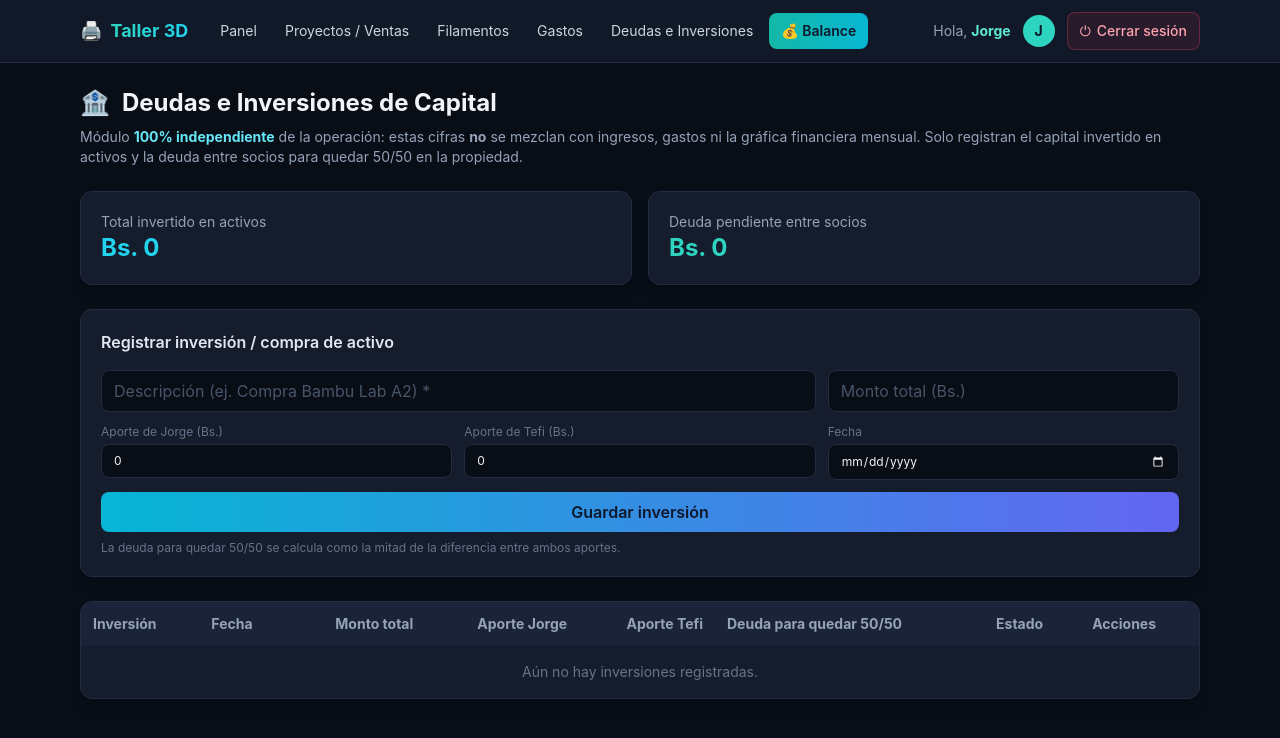
After one commit to JorgeEstrada1/cocotef, a Flask app: page /inversiones in a window 1280 px wide. The commit adds this page. Shown: the top 738 px of the page. Run offline with Flask 3, Linux system fonts and the light colour scheme; a user stored in the database is signed in; some libraries are stand-ins or nearby versions.

Commit message:
feat: moneda Bs., liquidación entre socios y módulo Deudas/Inversiones (v1.5)
1) Moneda a Bolivianos (Bs.) en toda la app: filtro money, gráfica Chart.js,
   exports CSV y placeholders de formularios.
2) Balance: botón "🤝 Saldar Cuentas / Registrar Pago a Socio" con modal de
   confirmación. Nuevo modelo Liquidacion registra la transferencia que deja el
   ajuste del mes en Bs. 0; afecta solo el "en mano" de cada socio, nunca
   ingresos, gastos ni ganancia neta.
3) Módulo independiente Deudas e Inversiones (modelo Inversion): descripcion,
   monto_total, aporte_jorge, aporte_tefi, deuda_pendiente, estado y fecha.
   Calcula la deuda para quedar 50/50, muestra deudor/acreedor y permite abonar
   hasta saldar. 100% aislado de la caja operativa y la gráfica financiera.
4) Nueva pestaña "Deudas e Inversiones" en la nav. Tablas creadas por
   create_all() sin afectar las existentes. Paleta Dark Premium.

Co-Authored-By: Claude Opus 4.8 (1M context) <noreply@anthropic.com>

```diff
--- a/app.py
+++ b/app.py
@@ -21,7 +21,8 @@ from flask_bcrypt import Bcrypt
 from sqlalchemy import extract, inspect, text
 
 from config import Config
-from models import db, User, Filamento, Proyecto, Venta, Gasto
+from models import (db, User, Filamento, Proyecto, Venta, Gasto,
+                    Liquidacion, Inversion)
 
 MESES = ["", "Enero", "Febrero", "Marzo", "Abril", "Mayo", "Junio",
          "Julio", "Agosto", "Septiembre", "Octubre", "Noviembre", "Diciembre"]
@@ -201,6 +202,13 @@ def calcular_balance(anio=None, mes=None):
                        extract("month", Gasto.fecha) == mes)
     proyectos, gastos = pq.all(), gq.all()
 
+    # Liquidaciones (transferencias entre socios) del mismo periodo. NO son
+    # ingresos ni gastos: solo reacomodan el efectivo en mano de cada socio.
+    lq = Liquidacion.query
+    if anio and mes:
+        lq = lq.filter(Liquidacion.anio == anio, Liquidacion.mes == mes)
+    liquidaciones = lq.all()
+
     # Solo cuentan los pedidos entregados o cancelados en su totalidad
     total_ingresos = sum(p.ingreso_reconocido for p in proyectos)
     total_gastos = sum(g.monto for g in gastos)
@@ -213,16 +221,34 @@ def calcular_balance(anio=None, mes=None):
     for u in usuarios:
         cobrado = sum(p.ingreso_reconocido for p in proyectos if p.usuario_id == u.id)
         aporte = sum(g.monto for g in gastos if g.usuario_id == u.id)
-        en_mano = cobrado - aporte
+        # Efecto de las liquidaciones ya registradas: recibió suma, pagó resta
+        recibido = sum(l.monto for l in liquidaciones if l.receptor_id == u.id)
+        pagado = sum(l.monto for l in liquidaciones if l.pagador_id == u.id)
+        en_mano = cobrado - aporte + recibido - pagado
         ajuste = parte_justa - en_mano
         balance_socios.append({
             "usuario": u,
             "cobrado": cobrado,
             "aporte": aporte,
+            "liquidado": recibido - pagado,
             "en_mano": en_mano,
             "parte_justa": parte_justa,
             "ajuste": ajuste,
         })
+
+    # Sugerencia para 'quedar a mano': quien tiene de más le paga a quien tiene
+    # de menos, por el monto exacto del ajuste. None si ya están parejos.
+    liquidacion_sugerida = None
+    if balance_socios:
+        receptor = max(balance_socios, key=lambda s: s["ajuste"])   # ajuste > 0 → le deben
+        pagador = min(balance_socios, key=lambda s: s["ajuste"])    # ajuste < 0 → debe
+        monto = round(min(receptor["ajuste"], -pagador["ajuste"]), 2)
+        if receptor["usuario"].id != pagador["usuario"].id and monto > 0.5:
+            liquidacion_sugerida = {
+                "pagador": pagador["usuario"],
+                "receptor": receptor["usuario"],
+                "monto": monto,
+            }
 
     return {
         "total_ingresos": total_ingresos,
@@ -230,6 +256,7 @@ def calcular_balance(anio=None, mes=None):
         "ganancia_neta": ganancia_neta,
         "parte_justa": parte_justa,
         "socios": balance_socios,
+        "liquidacion_sugerida": liquidacion_sugerida,
     }
 
 
@@ -682,10 +709,10 @@ def registrar_rutas(app):
         rows = [[
             v.fecha, v.descripcion or "", v.metodo_pago,
             v.usuario.nombre if v.usuario else "",
-            v.proyecto.nombre if v.proyecto else "", v.monto
+            v.proyecto.nombre if v.proyecto else "", f"Bs. {v.monto:,.2f}"
         ] for v in filas]
         return _csv_response(f"ventas_{per['periodo']}.csv",
-                             ["Fecha", "Descripción", "Método", "Cobró", "Proyecto", "Monto"],
+                             ["Fecha", "Descripción", "Método", "Cobró", "Proyecto", "Monto (Bs.)"],
                              rows)
 
     # ---------- Gastos ----------
@@ -756,10 +783,10 @@ def registrar_rutas(app):
             .order_by(Gasto.fecha.asc(), Gasto.id.asc()).all()
         rows = [[
             g.fecha, g.categoria, g.descripcion or "",
-            g.usuario.nombre if g.usuario else "", g.monto
+            g.usuario.nombre if g.usuario else "", f"Bs. {g.monto:,.2f}"
         ] for g in filas]
         return _csv_response(f"gastos_{per['periodo']}.csv",
-                             ["Fecha", "Categoría", "Descripción", "Pagó", "Monto"],
+                             ["Fecha", "Categoría", "Descripción", "Pagó", "Monto (Bs.)"],
                              rows)
 
     # ---------- Balance / Reparto ----------
@@ -770,13 +797,99 @@ def registrar_rutas(app):
         return render_template("balance.html",
                                bal=calcular_balance(per["anio"], per["mes"]), per=per)
 
-    # Filtro para formatear plata en las plantillas
+    @app.route("/balance/liquidar", methods=["POST"])
+    @login_required
+    def liquidar_balance():
+        """
+        Registra la transferencia entre socios que deja el ajuste del mes en Bs. 0.
+        Recalcula el ajuste en el servidor (no confía en el cliente) y crea la
+        Liquidacion correspondiente. No toca ingresos ni gastos.
+        """
+        anio, mes = parse_periodo(request.form.get("periodo"))
+        bal = calcular_balance(anio, mes)
+        sug = bal.get("liquidacion_sugerida")
+        if not sug:
+            flash("Las cuentas de este mes ya están a mano.", "ok")
+            return redirect(url_for("balance", periodo=periodo_str(anio, mes)))
+        db.session.add(Liquidacion(
+            anio=anio, mes=mes, fecha=date.today(), monto=sug["monto"],
+            pagador_id=sug["pagador"].id, receptor_id=sug["receptor"].id,
+        ))
+        db.session.commit()
+        flash(f"{sug['pagador'].nombre} le pagó "
+              f"Bs. {sug['monto']:,.0f} a {sug['receptor'].nombre}. "
+              f"Cuentas saldadas ✔", "ok")
+        return redirect(url_for("balance", periodo=periodo_str(anio, mes)))
+
+    # ---------- Deudas e Inversiones de Capital (módulo independiente) ----------
+    @app.route("/inversiones")
+    @login_required
+    def inversiones():
+        lista = Inversion.query.order_by(Inversion.fecha.desc(), Inversion.id.desc()).all()
+        total_activos = sum(i.monto_total or 0 for i in lista)
+        deuda_abierta = sum(i.deuda_pendiente or 0 for i in lista if i.estado == "Pendiente")
+        return render_template("inversiones.html", inversiones=lista,
+                               total_activos=total_activos, deuda_abierta=deuda_abierta,
+                               estados=Inversion.ESTADOS)
+
+    @app.route("/inversiones/nueva", methods=["POST"])
+    @login_required
+    def nueva_inversion():
+        f = request.form
+        aporte_j = float(f.get("aporte_jorge") or 0)
+        aporte_t = float(f.get("aporte_tefi") or 0)
+        deuda = Inversion.deuda_inicial(aporte_j, aporte_t)
+        inv = Inversion(
+            descripcion=f.get("descripcion", "").strip(),
+            monto_total=float(f.get("monto_total") or 0),
+            aporte_jorge=aporte_j,
+            aporte_tefi=aporte_t,
+            deuda_pendiente=deuda,
+            estado="Saldada" if deuda <= 0 else "Pendiente",
+            fecha=_parse_fecha(f.get("fecha")),
+        )
+        if not inv.descripcion:
+            flash("La descripción de la inversión es obligatoria.", "error")
+        else:
+            db.session.add(inv)
+            db.session.commit()
+            flash("Inversión registrada.", "ok")
+        return redirect(url_for("inversiones"))
+
+    @app.route("/inversiones/<int:iid>/abono", methods=["POST"])
+    @login_required
+    def abonar_inversion(iid):
+        inv = Inversion.query.get_or_404(iid)
+        monto = float(request.form.get("monto") or 0)
+        if monto <= 0:
+            flash("El abono debe ser mayor a 0.", "error")
+            return redirect(url_for("inversiones"))
+        inv.deuda_pendiente = round(max((inv.deuda_pendiente or 0) - monto, 0.0), 2)
+        if inv.deuda_pendiente <= 0:
+            inv.deuda_pendiente = 0.0
+            inv.estado = "Saldada"
+            flash(f"Deuda de «{inv.descripcion}» saldada por completo ✔", "ok")
+        else:
+            flash(f"Abono de Bs. {monto:,.0f} registrado. "
+                  f"Saldo restante: Bs. {inv.deuda_pendiente:,.0f}.", "ok")
+        db.session.commit()
+        return redirect(url_for("inversiones"))
+
+    @app.route("/inversiones/<int:iid>/eliminar", methods=["POST"])
+    @login_required
+    def eliminar_inversion(iid):
+        db.session.delete(Inversion.query.get_or_404(iid))
+        db.session.commit()
+        flash("Inversión eliminada.", "ok")
+        return redirect(url_for("inversiones"))
+
+    # Filtro para formatear plata en las plantillas (moneda: Bolivianos)
     @app.template_filter("money")
     def money(v):
         try:
-            return "${:,.0f}".format(float(v or 0))
+            return "Bs. {:,.0f}".format(float(v or 0))
         except (ValueError, TypeError):
-            return "$0"
+            return "Bs. 0"
 
 
 app = crear_app()
--- a/templates/base.html
+++ b/templates/base.html
@@ -55,6 +55,7 @@
         {% endif %}
       </a>
       <a href="{{ url_for('gastos') }}" class="{{ item }}">Gastos</a>
+      <a href="{{ url_for('inversiones') }}" class="{{ item }}">Deudas e Inversiones</a>
       <a href="{{ url_for('balance') }}"
          class="{{ item }} bg-gradient-to-r from-teal-500 to-cyan-500 !text-slate-900 font-semibold hover:opacity-90">
         💰 Balance
--- a/templates/dashboard.html
+++ b/templates/dashboard.html
@@ -208,14 +208,14 @@
       plugins: {
         legend: { display: false },
         tooltip: {
-          callbacks: { label: (c) => "$" + c.parsed.y.toLocaleString("es-CO") }
+          callbacks: { label: (c) => "Bs. " + c.parsed.y.toLocaleString("es-CO") }
         }
       },
       scales: {
         y: {
           beginAtZero: true,
           grid: { color: "#232c42" },
-          ticks: { color: "#94a3b8", callback: (v) => "$" + v.toLocaleString("es-CO") }
+          ticks: { color: "#94a3b8", callback: (v) => "Bs. " + v.toLocaleString("es-CO") }
         },
         x: {
           grid: { display: false },
--- a/templates/editar_proyecto.html
+++ b/templates/editar_proyecto.html
@@ -86,11 +86,11 @@
       </select>
     </label>
     <label class="block">
-      <span class="text-sm text-slate-400">Precio total ($)</span>
+      <span class="text-sm text-slate-400">Precio total (Bs.)</span>
       <input name="precio_total" type="number" step="0.01" min="0" value="{{ p.precio_total or 0 }}" class="{{ inp }}">
     </label>
     <label class="block">
-      <span class="text-sm text-slate-400">Adelanto cobrado ($)</span>
+      <span class="text-sm text-slate-400">Adelanto cobrado (Bs.)</span>
       <input name="adelanto" type="number" step="0.01" min="0" value="{{ p.adelanto or 0 }}" class="{{ inp }}">
     </label>
     <div class="md:col-span-2 bg-cardh border border-edge rounded-lg p-3 text-sm text-slate-300 space-y-1">
--- a/templates/filamentos.html
+++ b/templates/filamentos.html
@@ -11,7 +11,7 @@
         class="grid grid-cols-1 md:grid-cols-5 gap-3">
     <input name="tipo" placeholder="Tipo (PLA, PETG...)" required class="{{ inp }}">
     <input name="color" placeholder="Color" required class="{{ inp }}">
-    <input name="precio_rollo" type="number" step="0.01" placeholder="Precio del rollo ($)" required class="{{ inp }}">
+    <input name="precio_rollo" type="number" step="0.01" placeholder="Precio del rollo (Bs.)" required class="{{ inp }}">
     <input name="peso_rollo_g" type="number" step="1" value="1000" placeholder="Peso del rollo (g)" class="{{ inp }}">
     <input name="stock_minimo" type="number" step="1" value="200" placeholder="Stock mínimo (g)" class="{{ inp }}">
     <button class="md:col-span-5 bg-gradient-to-r from-teal-500 to-cyan-500 text-slate-900 font-semibold rounded-lg py-2 hover:opacity-90 transition">
@@ -36,7 +36,7 @@
         <td class="p-3 font-medium text-slate-200">{{ f.tipo }}</td>
         <td class="p-3 text-slate-300">{{ f.color }}</td>
         <td class="p-3 text-slate-300">{{ f.precio_rollo | money }}</td>
-        <td class="p-3 text-teal-400">${{ '%.2f' | format(f.precio_por_gramo) }}</td>
+        <td class="p-3 text-teal-400">Bs. {{ '%.2f' | format(f.precio_por_gramo) }}</td>
         <td class="p-3 {{ 'text-amber-300 font-semibold' if f.bajo_stock else 'text-slate-300' }}">
           {{ f.gramos_restantes | round | int }} g
           <span class="text-slate-600 text-xs">/ {{ f.peso_rollo_g | round | int }} g</span>
--- /dev/null
+++ b/templates/inversiones.html
@@ -0,0 +1,128 @@
+{% extends "base.html" %}
+{% block titulo %}Deudas e Inversiones{% endblock %}
+{% block contenido %}
+{% set inp = "bg-base border border-edge rounded-lg px-3 py-2 text-slate-100 placeholder-slate-600 focus:border-teal-400 focus:ring-2 focus:ring-teal-500/20 outline-none" %}
+
+<div class="flex items-center gap-3 mb-2">
+  <span class="text-2xl">🏦</span>
+  <h1 class="text-2xl font-bold text-slate-100">Deudas e Inversiones de Capital</h1>
+</div>
+<p class="text-sm text-slate-400 mb-6">
+  Módulo <b class="text-cyan-300">100% independiente</b> de la operación: estas cifras
+  <b>no</b> se mezclan con ingresos, gastos ni la gráfica financiera mensual. Solo registran
+  el capital invertido en activos y la deuda entre socios para quedar 50/50 en la propiedad.
+</p>
+
+<!-- Resumen -->
+<div class="grid grid-cols-1 sm:grid-cols-2 gap-4 mb-6">
+  <div class="bg-card border border-edge rounded-xl shadow-lg p-5">
+    <p class="text-sm text-slate-400">Total invertido en activos</p>
+    <p class="text-2xl font-bold text-cyan-400">{{ total_activos | money }}</p>
+  </div>
+  <div class="bg-card border border-edge rounded-xl shadow-lg p-5">
+    <p class="text-sm text-slate-400">Deuda pendiente entre socios</p>
+    <p class="text-2xl font-bold {{ 'text-amber-300' if deuda_abierta > 0 else 'text-teal-400' }}">
+      {{ deuda_abierta | money }}
+    </p>
+  </div>
+</div>
+
+<!-- Nueva inversión -->
+<div class="bg-card border border-edge rounded-xl shadow-lg p-5 mb-6">
+  <h2 class="font-semibold mb-4 text-slate-200">Registrar inversión / compra de activo</h2>
+  <form method="post" action="{{ url_for('nueva_inversion') }}"
+        class="grid grid-cols-1 md:grid-cols-3 gap-3">
+    <input name="descripcion" placeholder="Descripción (ej. Compra Bambu Lab A2) *" required
+           class="{{ inp }} md:col-span-2">
+    <input name="monto_total" type="number" step="0.01" min="0" placeholder="Monto total (Bs.)" class="{{ inp }}">
+    <label class="text-xs text-slate-500 flex flex-col gap-1">Aporte de Jorge (Bs.)
+      <input name="aporte_jorge" type="number" step="0.01" min="0" value="0" class="{{ inp }}">
+    </label>
+    <label class="text-xs text-slate-500 flex flex-col gap-1">Aporte de Tefi (Bs.)
+      <input name="aporte_tefi" type="number" step="0.01" min="0" value="0" class="{{ inp }}">
+    </label>
+    <label class="text-xs text-slate-500 flex flex-col gap-1">Fecha
+      <input name="fecha" type="date" class="{{ inp }}">
+    </label>
+    <button class="md:col-span-3 bg-gradient-to-r from-cyan-500 to-indigo-500 text-slate-900 font-semibold rounded-lg py-2 hover:opacity-90 transition">
+      Guardar inversión
+    </button>
+  </form>
+  <p class="text-xs text-slate-500 mt-2">
+    La deuda para quedar 50/50 se calcula como la mitad de la diferencia entre ambos aportes.
+  </p>
+</div>
+
+<!-- Tabla -->
+<div class="bg-card border border-edge rounded-xl shadow-lg overflow-x-auto">
+  <table class="w-full text-sm">
+    <thead class="bg-cardh text-slate-400 text-left">
+      <tr>
+        <th class="p-3">Inversión</th>
+        <th class="p-3">Fecha</th>
+        <th class="p-3 text-right">Monto total</th>
+        <th class="p-3 text-right">Aporte Jorge</th>
+        <th class="p-3 text-right">Aporte Tefi</th>
+        <th class="p-3">Deuda para quedar 50/50</th>
+        <th class="p-3">Estado</th>
+        <th class="p-3">Acciones</th>
+      </tr>
+    </thead>
+    <tbody>
+      {% for i in inversiones %}
+      <tr class="border-t border-edge hover:bg-cardh/50">
+        <td class="p-3 font-medium text-slate-200">{{ i.descripcion }}</td>
+        <td class="p-3 text-slate-400">{{ i.fecha.strftime('%d/%m/%Y') if i.fecha else '—' }}</td>
+        <td class="p-3 text-right text-cyan-300">{{ i.monto_total | money }}</td>
+        <td class="p-3 text-right text-slate-300">{{ i.aporte_jorge | money }}</td>
+        <td class="p-3 text-right text-slate-300">{{ i.aporte_tefi | money }}</td>
+        <td class="p-3">
+          {% if i.estado == 'Saldada' or i.deuda_pendiente <= 0 %}
+            <span class="text-teal-300">— sin deuda —</span>
+          {% elif i.deudor %}
+            <div class="text-slate-200">
+              <b class="text-rose-300">{{ i.deudor }}</b> le debe
+              <b class="text-amber-300">{{ i.deuda_pendiente | money }}</b>
+              a <b class="text-teal-300">{{ i.acreedor }}</b>
+            </div>
+            {% if i.abonado > 0 %}
+            <div class="text-xs text-slate-500 mt-0.5">Abonado: {{ i.abonado | money }} de {{ i.deuda_total | money }}</div>
+            {% endif %}
+          {% else %}
+            <span class="text-teal-300">— parejos —</span>
+          {% endif %}
+        </td>
+        <td class="p-3">
+          {% if i.estado == 'Saldada' %}
+            <span class="inline-block text-xs px-2 py-0.5 rounded-md bg-teal-500/10 text-teal-300 border border-teal-500/30">✓ Saldada</span>
+          {% else %}
+            <span class="inline-block text-xs px-2 py-0.5 rounded-md bg-amber-500/10 text-amber-300 border border-amber-500/40">● Pendiente</span>
+          {% endif %}
+        </td>
+        <td class="p-3">
+          <div class="flex items-center gap-2">
+            {% if i.estado != 'Saldada' and i.deuda_pendiente > 0 %}
+            <form method="post" action="{{ url_for('abonar_inversion', iid=i.id) }}"
+                  class="flex items-center gap-1">
+              <input name="monto" type="number" step="0.01" min="0" max="{{ i.deuda_pendiente }}"
+                     placeholder="Abono" required
+                     class="w-24 bg-base border border-edge rounded px-2 py-1 text-slate-100 text-xs focus:border-teal-400 outline-none">
+              <button class="text-xs px-2 py-1 rounded-md bg-teal-500/15 text-teal-300 border border-teal-500/30 hover:bg-teal-500/25 transition">
+                Abonar
+              </button>
+            </form>
+            {% endif %}
+            <form method="post" action="{{ url_for('eliminar_inversion', iid=i.id) }}"
+                  onsubmit="return confirm('¿Eliminar esta inversión?')">
+              <button class="text-rose-400 hover:text-rose-300 text-xs">Eliminar</button>
+            </form>
+          </div>
+        </td>
+      </tr>
+      {% else %}
+      <tr><td colspan="8" class="p-4 text-center text-slate-500">Aún no hay inversiones registradas.</td></tr>
+      {% endfor %}
+    </tbody>
+  </table>
+</div>
+{% endblock %}
--- a/templates/proyectos.html
+++ b/templates/proyectos.html
@@ -39,8 +39,8 @@
       <option value="">— Filamento —</option>
       {% for f in filamentos %}<option value="{{ f.id }}">{{ f.etiqueta }}</option>{% endfor %}
     </select>
-    <input name="precio_total" type="number" step="0.01" min="0" placeholder="Precio total ($)" class="{{ inp }}">
-    <input name="adelanto" type="number" step="0.01" min="0" placeholder="Adelanto cobrado ($)" class="{{ inp }}">
+    <input name="precio_total" type="number" step="0.01" min="0" placeholder="Precio total (Bs.)" class="{{ inp }}">
+    <input name="adelanto" type="number" step="0.01" min="0" placeholder="Adelanto cobrado (Bs.)" class="{{ inp }}">
     <label class="text-xs text-slate-500 flex flex-col gap-1">Fecha de entrega
       <input name="fecha_entrega" type="date" class="{{ inp }}">
     </label>
@@ -50,7 +50,7 @@
   </form>
   <p class="text-xs text-slate-500 mt-2">
     Se registrará automáticamente a <b class="text-teal-300">{{ current_user.nombre }}</b> como responsable.
-    El ingreso solo se cuenta cuando el pedido esté <b class="text-teal-300">Entregado</b> o el saldo sea <b class="text-teal-300">$0</b>.
+    El ingreso solo se cuenta cuando el pedido esté <b class="text-teal-300">Entregado</b> o el saldo sea <b class="text-teal-300">Bs. 0</b>.
     {% if not filamentos %} · Agrega filamentos primero para calcular el costo automático.{% endif %}
   </p>
 </div>
```
Also changed, not shown: models.py (+87 -0 lines), templates/balance.html (+72 -1 lines).
